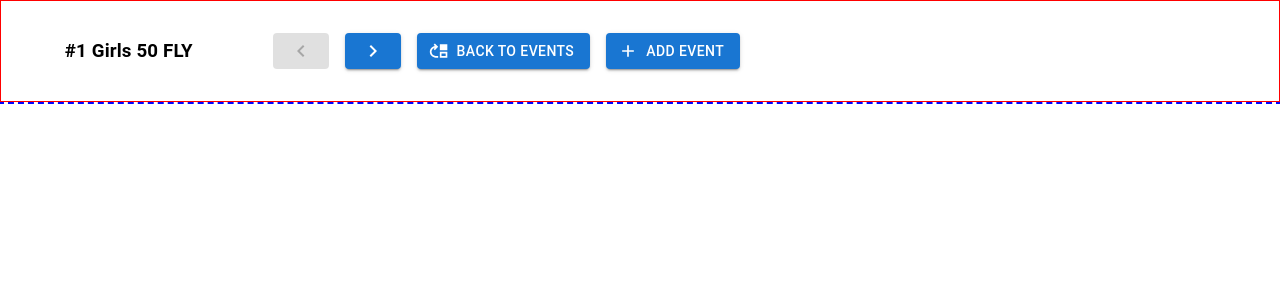
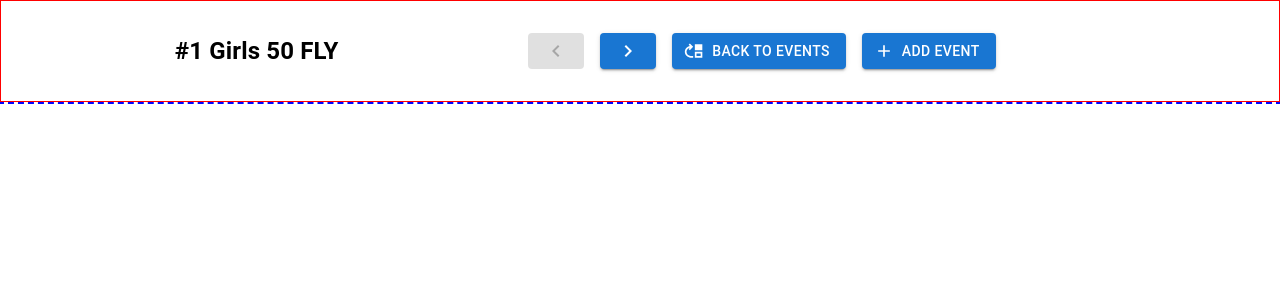
Before and after one commit to MarisiaS/SMM, a React (Vite) app in the folder frontend/: page /test in a window 1280 px wide. Shown: the top 300 px of the page. Built offline with nearby package versions, Linux system fonts and the light colour scheme.

Commit message:
Change itemBox class to labelBox, because we already have an itemBox.

```diff
--- a/frontend/src/App.css
+++ b/frontend/src/App.css
@@ -48,9 +48,14 @@
   width: 40%
 }
 
-.itemBox{
-  width: 20%
+.labelBox{
+  display: flex;
+  justify-content: center;
+  align-items: center;
+  width: 40%;
+  height: 100px;
 }
+
 
 .test {
   border: 1px solid red;
--- a/frontend/src/components/Common/ItemPaginationBar.jsx
+++ b/frontend/src/components/Common/ItemPaginationBar.jsx
@@ -8,11 +8,6 @@ import {
   NavigateNext as NextIcon,
 } from "@mui/icons-material";
 
-const LabelText = styled("h3")({
-  whiteSpace: "nowrap",
-  overflow: "visible",
-  margin: 0,
-});
 
 const ItemPagination = ({
   label,
@@ -25,8 +20,8 @@ const ItemPagination = ({
   return (
     <div>
       <Stack direction="row" alignItems="center" spacing={2}>
-        <Box className={"itemBox"} sx={{ marginLeft: 5 }}>
-          <LabelText>{label}</LabelText>
+        <Box className={"labelBox"} sx={{ marginLeft: 5 }}>
+          <h2>{label}</h2>
         </Box>
         <Box sx={{ marginLeft: 5 }}>
           <MyIconButton onClick={onPrevious} disabled={disablePrevious}>
```
